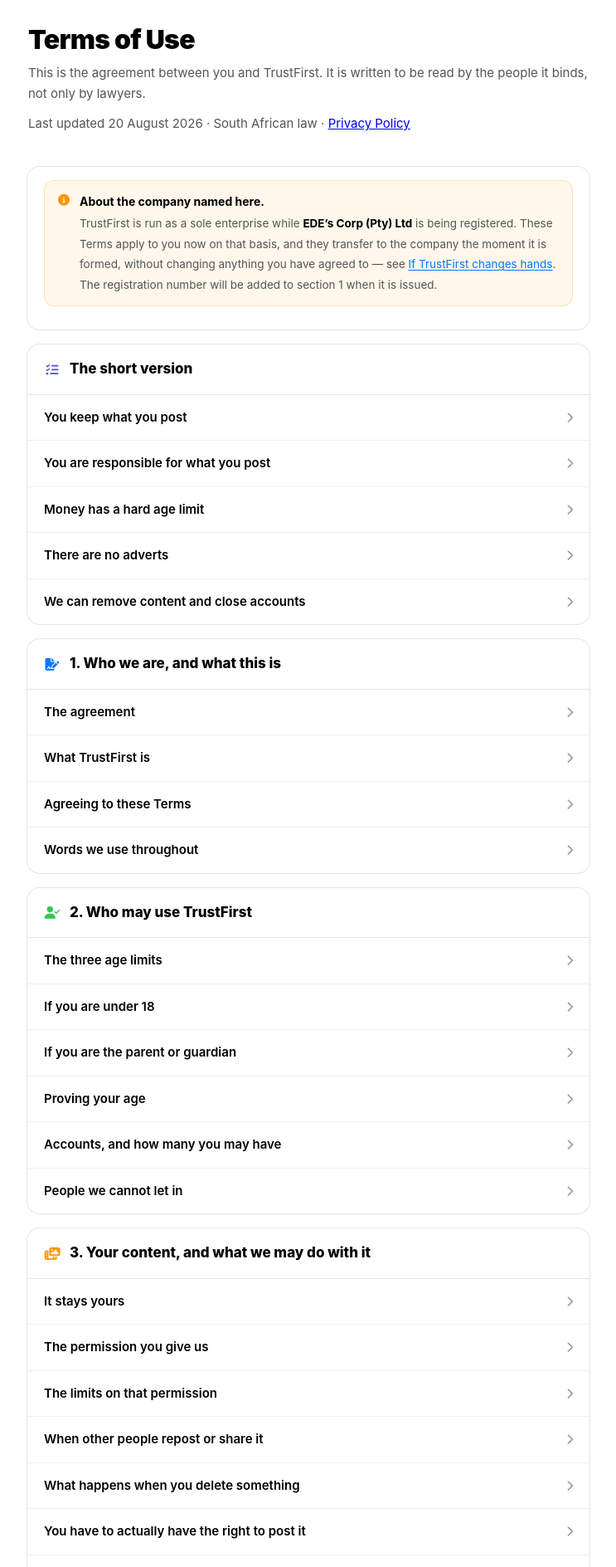
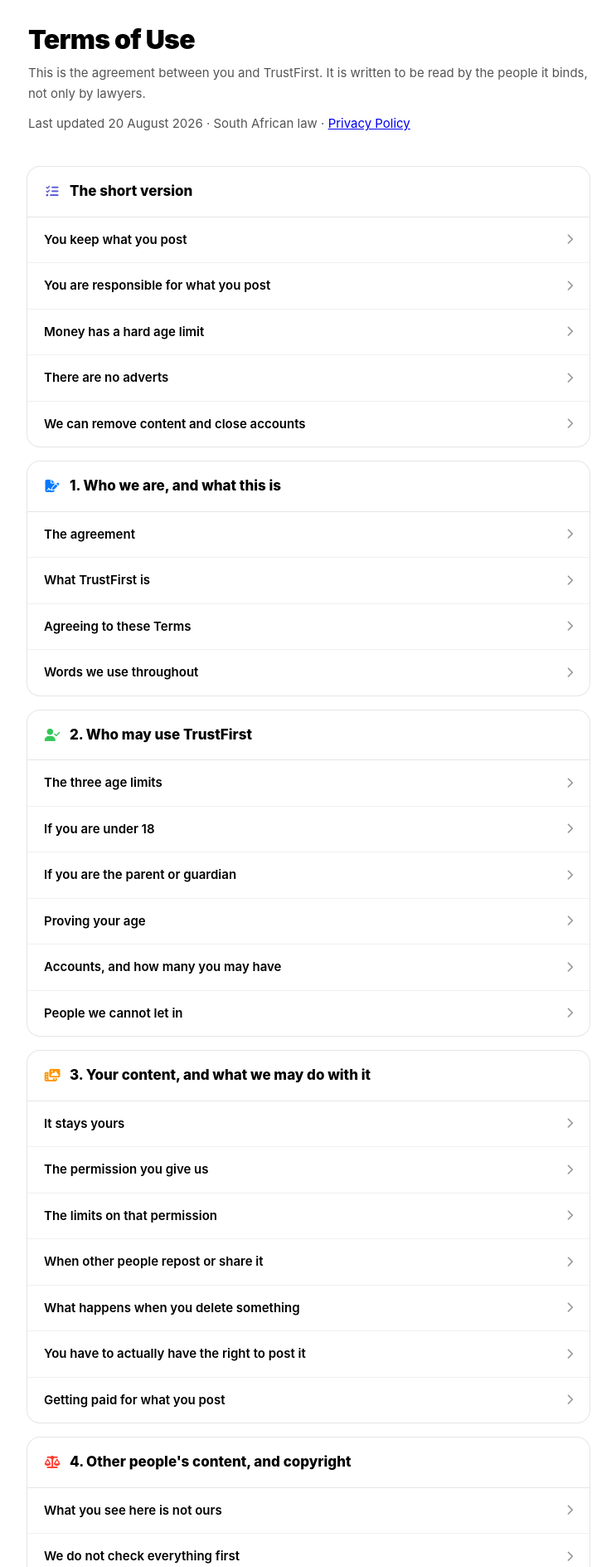
Before and after one commit to sebelebelekn-afk/trustfirst_project, a Django app: page /terms/ in a window 1280 px wide. Shown: the part 55-1943 px from the top of the page at 83% size, without its empty margins (268-1011 px from the left). Run offline with Django 5.2, Linux system fonts and the light colour scheme.

Commit message:
The Terms stop apologising for themselves
You were reading a deploy from before 08:14. The "Draft — not yet in force"
banner you quoted was removed in f2101d9 and is not in the code; the live site is
eight commits behind, still serving legal.css?v=1 and still missing the Terms
link in its footer. Redeploying is what fixes that, and nothing here changes it.

But the orange was a fair complaint about what you would see after redeploying,
so the banner that replaced it is gone too.

Two reasons. The orange note style belongs to the liability warning in section
13, which the Consumer Protection Act requires be pointed out rather than buried.
That is what the colour is for, and spending it on a note about company formation
both weakened the one that has to stand out and made the whole document look
provisional. It is not provisional. It is in force and it binds.

It was also redundant. Section 1 opens by saying who the agreement is with, in
whichever of the two states is true, and section 15 covers the handover. Somebody
who wants that finds it in the first place they would look instead of in a
warning box above the title.

On the wording you objected to: it says EDE's Corp is being registered because
that is the true statement today, and the Terms cannot name a company that does
not exist yet as the party you are contracting with. The moment CIPC issues the
number, set COMPANY_REG_NUMBER and section 1 says exactly what you want it to —
EDE's Corp (Pty) Ltd, incorporated in South Africa under that number, of Cape
Town — with no pending-registration wording anywhere on the page.

Twenty-three checks over both versions, including that neither one calls itself a
draft, that no orange banner about the company survives in either, and that the
section 13 warning does survive in both, since removing that one would be a real
loss rather than a tidy-up.

Co-Authored-By: Claude Opus 5 <noreply@anthropic.com>

```diff
--- a/core/templates/core/legal/terms.html
+++ b/core/templates/core/legal/terms.html
@@ -33,23 +33,20 @@
   </div>
 
   {% comment %}
-    Shown only while there is no registration number. It says what is actually
-    true: these apply now, on a sole enterprise, and they move to the company
-    when it exists, which section 15 already provides for. Set COMPANY_REG_NUMBER
-    and this disappears on the next page load, because at that point it is no
-    longer true and a notice that has stopped being true is worse than none.
+    No banner about the company here, deliberately.
+
+    There was one, in the orange note style, and it was wrong twice over. The
+    orange is reserved for the liability warning in section 13, which the
+    Consumer Protection Act requires be drawn to attention rather than buried —
+    that is what the colour is for. Spending it on a note about company
+    formation both weakens the one that has to stand out and makes the whole
+    document look provisional, which it is not: it is in force, and it binds.
+
+    It was also redundant. Section 1 already opens by saying who the agreement
+    is with, in whichever of the two states is true, and section 15 covers the
+    handover. A reader who wants that finds it in the first place they would
+    look, rather than in a warning box above the title.
   {% endcomment %}
-  {% if not company_reg %}
-  <div class="tf-legal-card">
-    <div class="tf-legal-flat">
-      <div class="tf-legal-note">
-        <i class="fa-solid fa-circle-info"></i>
-        <div><b>About the company named here.</b>
-        <span>TrustFirst is run as a sole enterprise while <b>EDE&rsquo;s Corp (Pty) Ltd</b> is being registered. These Terms apply to you now on that basis, and they transfer to the company the moment it is formed, without changing anything you have agreed to — see <a href="#handover">If TrustFirst changes hands</a>. The registration number will be added to section 1 when it is issued.</span></div>
-      </div>
-    </div>
-  </div>
-  {% endif %}
 
   <!-- The takeaways, up front. Anyone who reads nothing else should read this. -->
   <div class="tf-legal-card">
```
